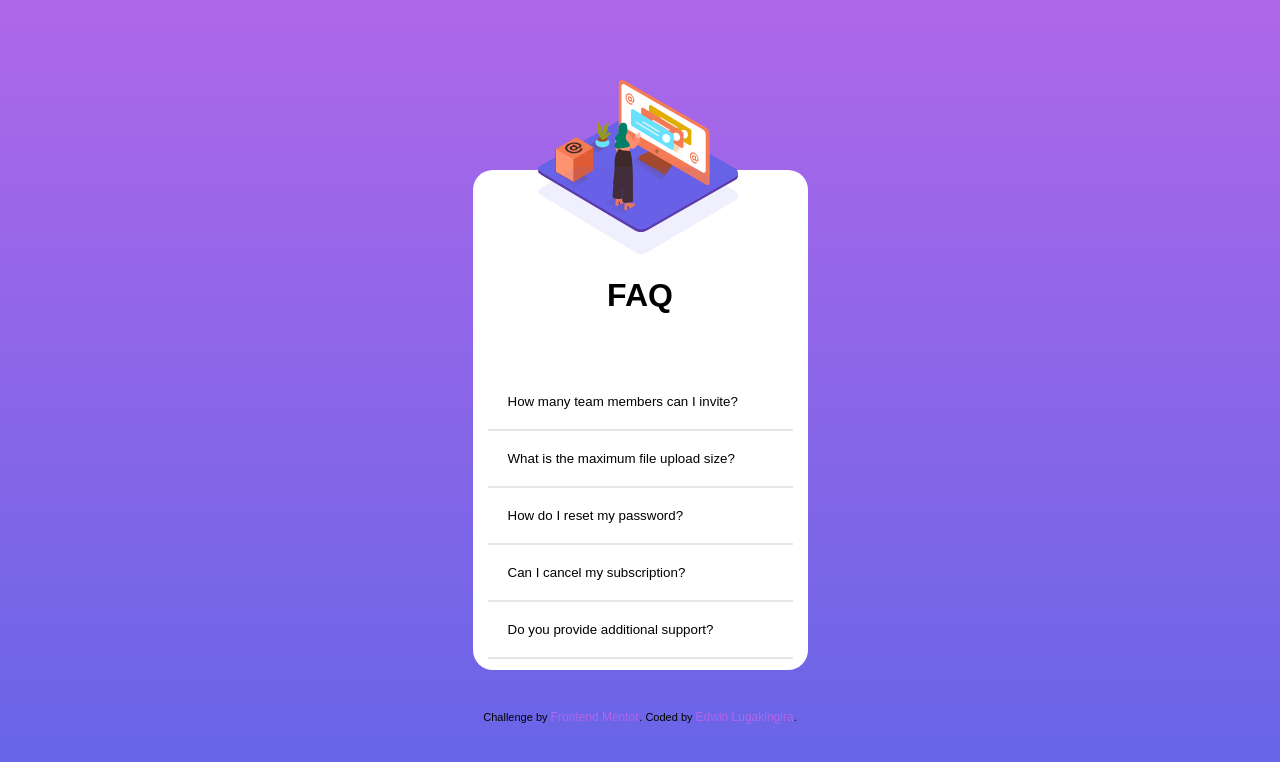
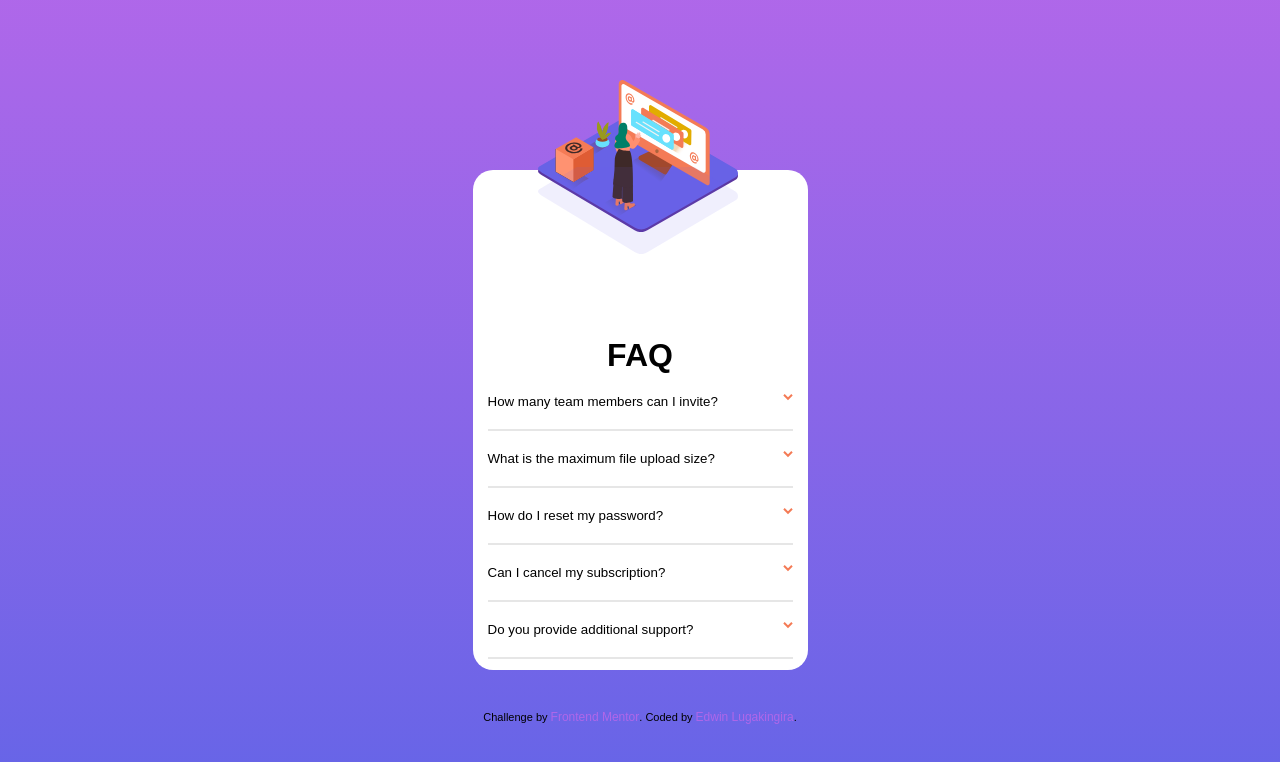
Before and after one commit to kaigwa/faq-accordion-card-main, a plain HTML site: page index.html in a window 1280 px wide. Drawn offline with Linux system fonts and the light colour scheme.

Commit message:
new features

```diff
--- a/index.css
+++ b/index.css
@@ -24,6 +24,8 @@ body{
 .image{
     display: flex;
     align-items: center;
+    margin: auto;
+    /* background-color: brown; */
 }
 
 .sister{
@@ -51,23 +53,23 @@ body{
 h1{
     text-align: center;
     position: relative;
-    bottom: 60px;
+    /* bottom: 60px; */
 }
 
 .accordion {
     background-color: transparent;
     cursor: pointer;
-    padding: 20px;
+    padding: 20px 0;
     width: 100%;
     text-align: left;
     border: none;
     outline: none;
     transition: 0.4s;
-    /* position: relative;
-    bottom: 50px; */
+    position: relative;
+    /* bottom: 50px; */
   }
 
-  /* Add a background color to the button if it is clicked on (add the .active class with JS), and when you move the mouse over it (hover) */
+
   .accordion:hover {
     color: hsl(14, 88%, 65%);
   }
@@ -77,15 +79,22 @@ h1{
     font-weight: 700;
 }
 
-  /* Style the accordion panel. Note: hidden by default */
+  .arrow{
+    /* transform: rotate('90deg'); */
+    display: inline;
+    /* justify-items: center; */
+    float:right;
+  }
+
   .panel {
     margin-right: 50px;
     line-height: 15px;
     font-size: 12px;
-    padding-top: 10px;
+    padding-top: 0 10px;
     display: none;
     overflow: hidden;
     transition: 0.5s;
+    /* z-index: -1; */
 
   }
 
--- a/index.html
+++ b/index.html
@@ -21,29 +21,32 @@
             <!-- title -->
             <h1>FAQ</h1>
 
-            <button class="accordion">How many team members can I invite?</button>
+            <button class="accordion">How many team members can I invite?<span><img class="arrow" src="./images/icon-arrow-down.svg" alt="arrow"></span> </button>
             <div class="panel">
             <p>You can invite up to 2 additional users on the Free plan. There is no limit on
                 team members for the Premium plan.</p>
             </div><hr>
 
-            <button class="accordion">What is the maximum file upload size?</button>
+            <button class="accordion">What is the maximum file upload size? <span><img class="arrow" src="./images/icon-arrow-down.svg" alt="arrow"></span></button>
+
             <div class="panel">
             <p>No more than 2GB. All files in your account must fit your allotted storage space.</p>
             </div><hr>
 
-            <button class="accordion">How do I reset my password?</button>
+            <button class="accordion">How do I reset my password?<span><img class="arrow" src="./images/icon-arrow-down.svg" alt="arrow"></span></button>
+
             <div class="panel">
             <p>Click “Forgot password” from the login page or “Change password” from your profile page.
                 A reset link will be emailed to you.</p>
             </div><hr>
 
-            <button class="accordion">Can I cancel my subscription?</button>
+            <button class="accordion">Can I cancel my subscription?<span><img class="arrow" src="./images/icon-arrow-down.svg" alt="arrow"></span></button>
+
             <div class="panel">
             <p>Yes! Send us a message and we’ll process your request no questions asked.</p>
             </div><hr>
 
-            <button class="accordion">Do you provide additional support?</button>
+            <button class="accordion">Do you provide additional support?<span><img class="arrow" src="./images/icon-arrow-down.svg" alt="arrow"></span></button>
             <div class="panel">
             <p>Chat and email support is available 24/7. Phone lines are open during normal business hours.</p>
             </div><hr>
--- a/index.js
+++ b/index.js
@@ -5,7 +5,7 @@ for (i = 0; i < acc.length; i++) {
   acc[i].addEventListener("click", function() {
     /* Toggle between adding and removing the "active" class,
     to highlight the button that controls the panel */
-    this.classList.toggle("active");
+    // this.classList.toggle("active");
 
     /* Toggle between hiding and showing the active panel */
     var panel = this.nextElementSibling;
@@ -14,5 +14,7 @@ for (i = 0; i < acc.length; i++) {
     } else {
       panel.style.display = "block";
     }
+    // console.log(this);
+
   });
 }
```
